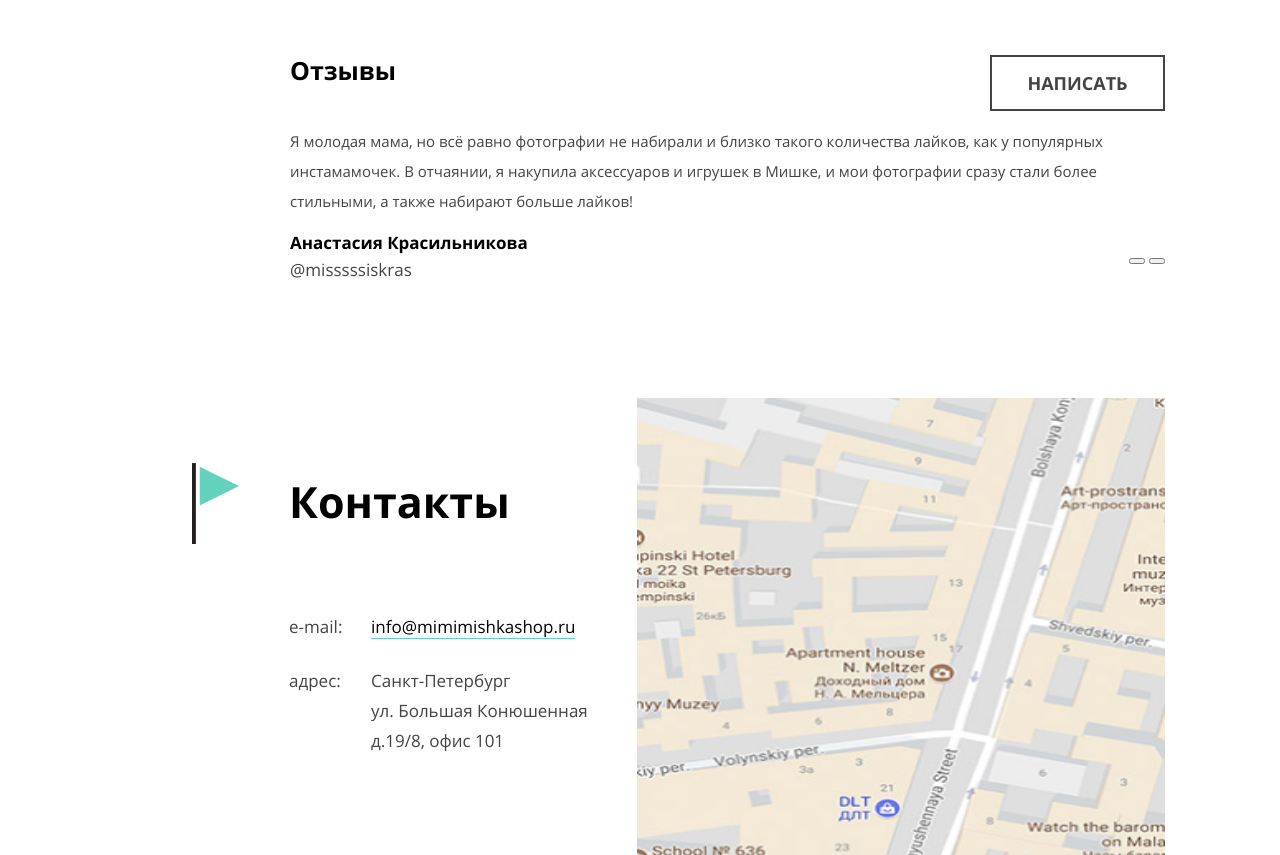
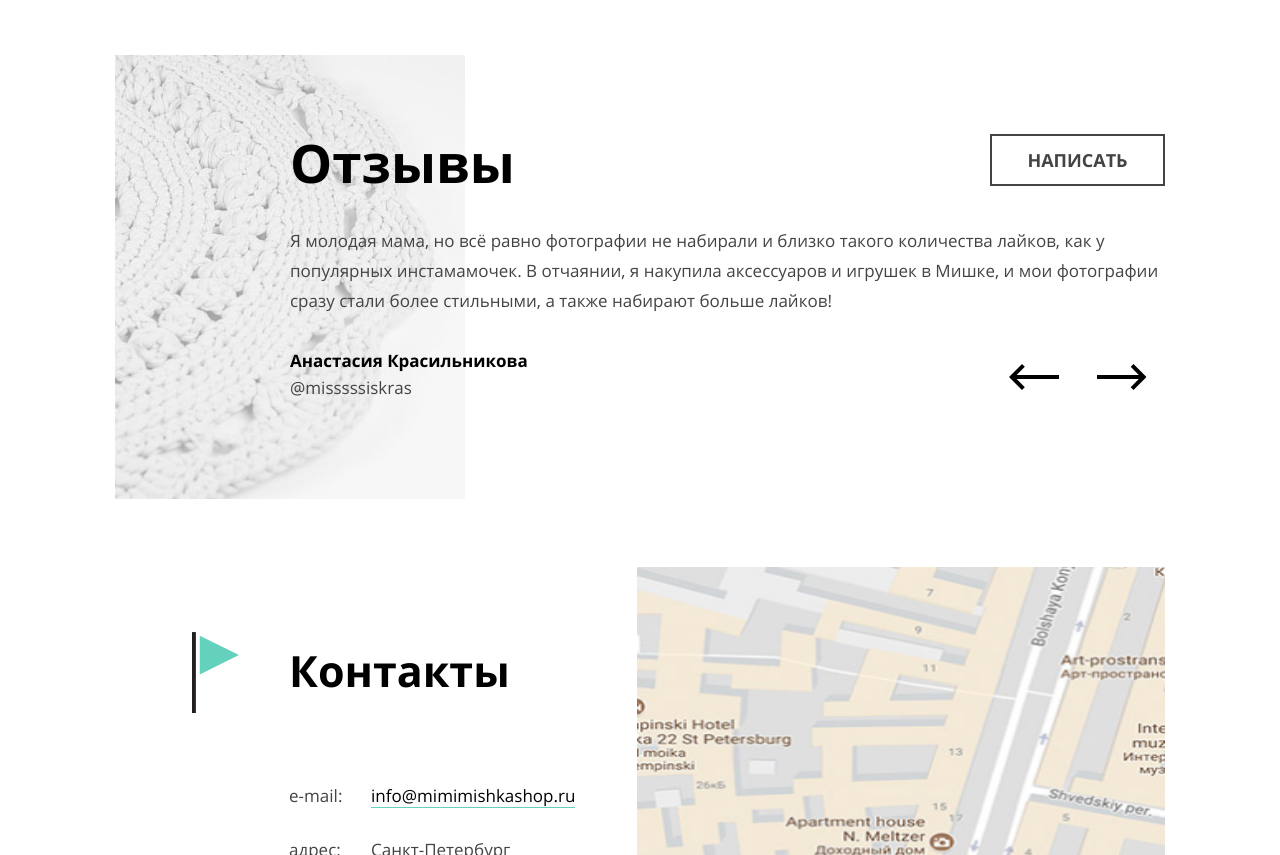
Before and after one commit to vital0101/1848215-mishka-24, a plain HTML site: page source/index.html in a window 1280 px wide. Shown: the part 1305-2160 px from the top of the page. Drawn offline with nearby package versions, Linux system fonts and the light colour scheme; files that its build step writes are made by us from their sources.

Commit message:
сделал адаптив для блока review

```diff
--- a/source/index.html
+++ b/source/index.html
@@ -119,8 +119,9 @@
       </div>
     </section>
     <section class="review">
-      <div class="review__wrapper container slider">
-        <h2 class="slider__title">Отзывы</h2>
+      <div class="review__wrapper container">
+        <h2 class="review__title">Отзывы</h2>
+        <div class="slider">
           <div class="slider__list">
             <blockquote class="slider__item">
               <p class="slider__text">
@@ -133,12 +134,35 @@
                 <span class="slider__author-contact">@misssssiskras</span>
               </cite>
             </blockquote>
+            <blockquote class="slider__item is-hidden">
+              <p class="slider__text">
+                Я сестра молодой мамы, но всё равно фотографии не набирали и близко такого количества лайков, как у
+                популярных инстамамочек. В отчаянии, я накупила аксессуаров
+                и игрушек в Мишке, и мои фотографии сразу стали более стильными, а также набирают
+                больше лайков!
+              </p>
+              <cite class="slider__author-info">Екатерина Красильникова
+                <span class="slider__author-contact">@misssssiskras2</span>
+              </cite>
+            </blockquote>
+            <blockquote class="slider__item is-hidden">
+              <p class="slider__text">
+                Я двоюродная сестра молодой мамы, но всё равно фотографии не набирали и близко такого количества лайков,
+                как у популярных инстамамочек. В отчаянии, я накупила аксессуаров
+                и игрушек в Мишке, и мои фотографии сразу стали более стильными, а также набирают
+                больше лайков!
+              </p>
+              <cite class="slider__author-info">Елена Красильникова
+                <span class="slider__author-contact">@misssssiskras3</span>
+              </cite>
+            </blockquote>
           </div>
           <div class="slider__buttons">
             <button class="slider__button-prev" type="button" aria-label="Предыдущий отзыв"></button>
             <button class="slider__button-next" type="button" aria-label="Следующий отзыв"></button>
           </div>
-        <a class="slider__button button" href="#">Написать</a>
+        </div>
+        <a class="review__button button" href="#">Написать</a>
       </div>
     </section>
     <section class="contacts">
--- a/source/sass/blocks/review.scss
+++ b/source/sass/blocks/review.scss
@@ -1,3 +1,76 @@
 .review {
+  max-width: 1150px;
+  margin: 0 auto;
+  padding-top: 25px;
   padding-bottom: 45px;
+
+  @media (min-width: $vp--768) {
+    padding-top: 80px;
+    padding-bottom: 47px;
+    background-image: url("../img/review-bg-img.png");
+    background-repeat: no-repeat;
+    background-position-x: -50px;
+    background-size: 350px 457px;
+  }
+
+  @media (min-width: $vp--1150) {
+    background-position-x: 50px;
+    padding-top: 79px;
+    padding-bottom: 96px;
+  }
 }
+
+.review__wrapper {
+  @media (min-width: $vp--768) {
+  display: grid;
+  grid-template-columns: repeat(4, 1fr);
+  }
+
+  @media (min-width: $vp--1150) {
+  grid-template-columns: repeat(6, 1fr);
+  }
+}
+
+.review__title {
+  font-size: 25px;
+  line-height: 30px;
+  margin: 0;
+  margin-bottom: 14px;
+
+  @media (min-width: $vp--768) {
+    grid-column: 1/4;
+    grid-row: 1/2;
+    justify-self: start;
+    font-size: 43px;
+    line-height: 50px;
+  }
+
+  @media (min-width: $vp--1150) {
+    grid-column: 2/-2;
+    grid-row: 1/2;
+    font-size: 53px;
+    line-height: 57px;
+  }
+}
+
+.review__button {
+  display: block;
+  padding-top: 14px;
+  padding-bottom: 14px;
+  text-align: center;
+  font-size: 18px;
+  line-height: 20px;
+  color: $color-charcoal;
+  text-transform: uppercase;
+
+  @media (min-width: $vp--768) {
+    grid-column: 4/-1;
+    grid-row: 1/2;
+    margin-bottom: 40px;
+  }
+
+  @media (min-width: $vp--1150) {
+    grid-column: 6/-1;
+    grid-row: 1/2;
+  }
+}
--- a/source/sass/blocks/slider.scss
+++ b/source/sass/blocks/slider.scss
@@ -1,41 +1,30 @@
 .slider {
+  margin-bottom: 38px;
+
   @media (min-width: $vp--768) {
     display: grid;
     grid-template-columns: repeat(4, 1fr);
+    grid-column: 1/-1;
+    margin-bottom: 0;
   }
 
   @media (min-width: $vp--1150) {
-    grid-template-columns: repeat(6, 1fr);
-  }
-}
-
-.slider__title {
-  font-size: 25px;
-  line-height: 30px;
-  margin: 0;
-
-  @media (min-width: $vp--768) {
-    grid-column: 1/5;
-    grid-row: 1/2;
-    justify-self: start;
-  }
-
-  @media (min-width: $vp--1150) {
-    grid-column: 2/-2;
-    grid-row: 1/2;
-    // justify-self: start;
+    grid-column: 2/-1;
+    grid-template-columns: repeat(5, 1fr);
   }
 }
 
 .slider__list {
+  margin-bottom: 38px;
+
   @media (min-width: $vp--768) {
     grid-column: 1/-1;
     grid-row: 2/3;
+    margin: 0;
   }
 
   @media (min-width: $vp--1150) {
-    grid-column: 2/-1;
-    grid-row: 2/3;
+    grid-column: 1/-1;
   }
 }
 
@@ -44,10 +33,16 @@
 }
 
 .slider__text {
+  margin: 0;
+  margin-bottom: 33px;
   font-weight: 400;
   font-size: 15px;
   line-height: 30px;
   color: $color-charcoal;
+
+  @media (min-width: $vp--768) {
+    font-size: 17px;
+  }
 }
 
 .slider__author-info {
@@ -65,33 +60,74 @@
 }
 
 .slider__buttons {
+  position: relative;
+  display: flex;
   text-align: center;
   margin-bottom: 20px;
+  border: 1px solid $color-whispen;
+
+  &::before {
+    content: "";
+    position: absolute;
+    width: 1px;
+    height: 50px;
+    top: 0;
+    left: 50%;
+    background-color: $color-whispen;
+
+    @media (min-width: $vp--768) {
+      content: none;
+    }
+  }
 
   @media (min-width: $vp--768) {
-    grid-column: 3/-1;
+    grid-column: 4/-1;
     grid-row: 2/3;
-    place-self: end end;
+    align-self: end;
+    margin-bottom: 0;
+    border: none;
+  }
+
+  @media (min-width: $vp--1150) {
+    grid-column: 5/-1;
   }
 }
 
-.slider__button {
-  display: block;
-  padding-top: 16px;
-  padding-bottom: 16px;
-  text-align: center;
-  font-size: 18px;
-  line-height: 20px;
-  color: $color-charcoal;
-  text-transform: uppercase;
+.slider__button-prev {
+  width: 50%;
+  height: 52px;
+  background-color: transparent;
+  background-image: url("../img/huge-arrow-left.svg");
+  background-repeat: no-repeat;
+  background-position: center;
+  border: none;
+  cursor: pointer;
 
-  @media (min-width: $vp--768) {
-    grid-column: 4/-1;
-    grid-row: 1/2;
+  &:hover {
+    opacity: 0.8;
   }
 
-  @media (min-width: $vp--1150) {
-    grid-column: 6/-1;
-    grid-row: 1/2;
+  &:active {
+    opacity: 0.3;
   }
 }
+
+.slider__button-next {
+  width: 50%;
+  height: 52px;
+  background-color: transparent;
+  background-image: url("../img/huge-arrow-left.svg");
+  background-repeat: no-repeat;
+  background-position: center;
+  transform: rotate(180deg);
+  border: none;
+  cursor: pointer;
+
+  &:hover {
+    opacity: 0.8;
+  }
+
+  &:active {
+    opacity: 0.3;
+  }
+}
```
Also changed, not shown: source/sass/global/button.scss (line endings or trailing spaces). Lines whose indentation alone changed are shown as unchanged.
